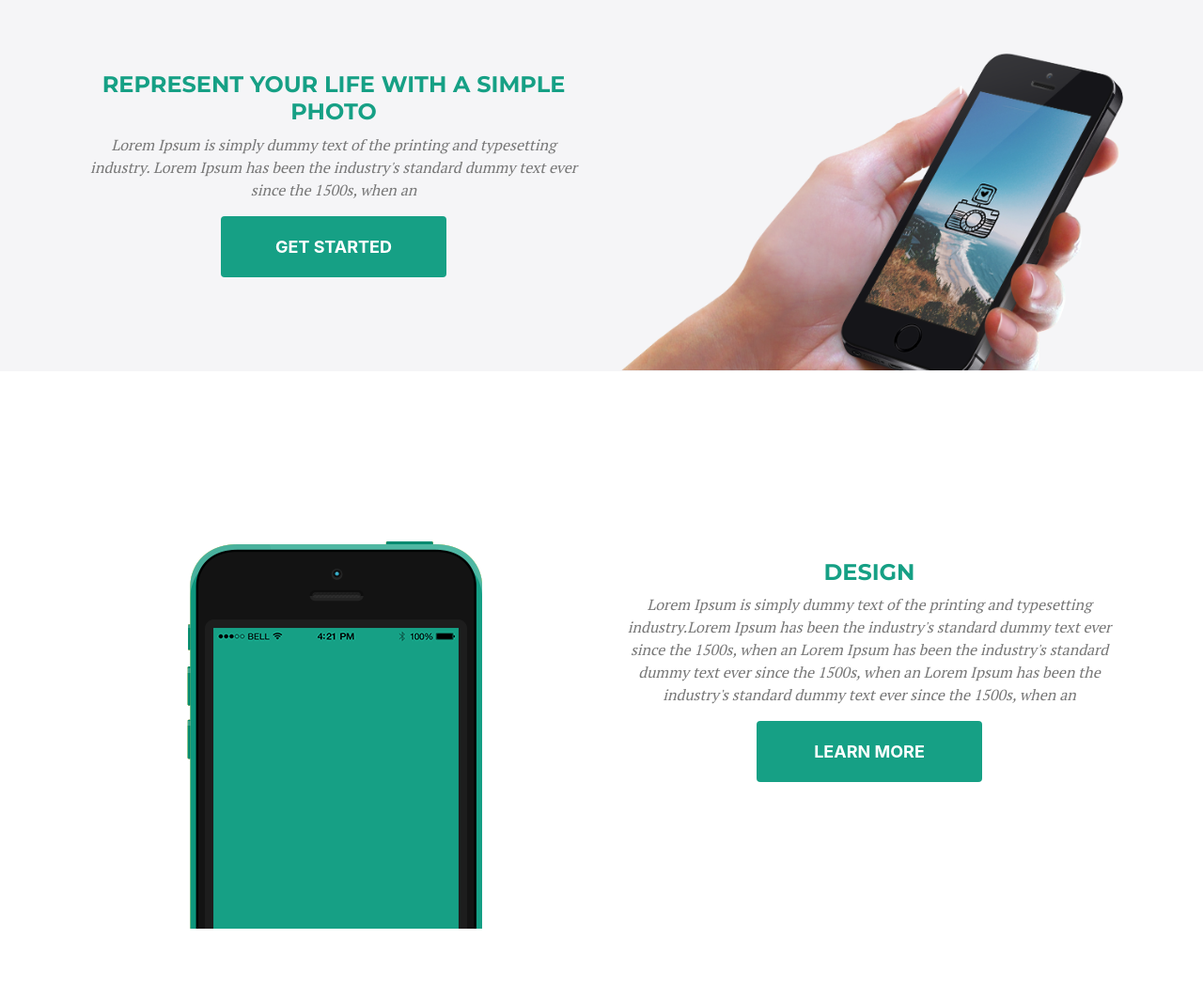
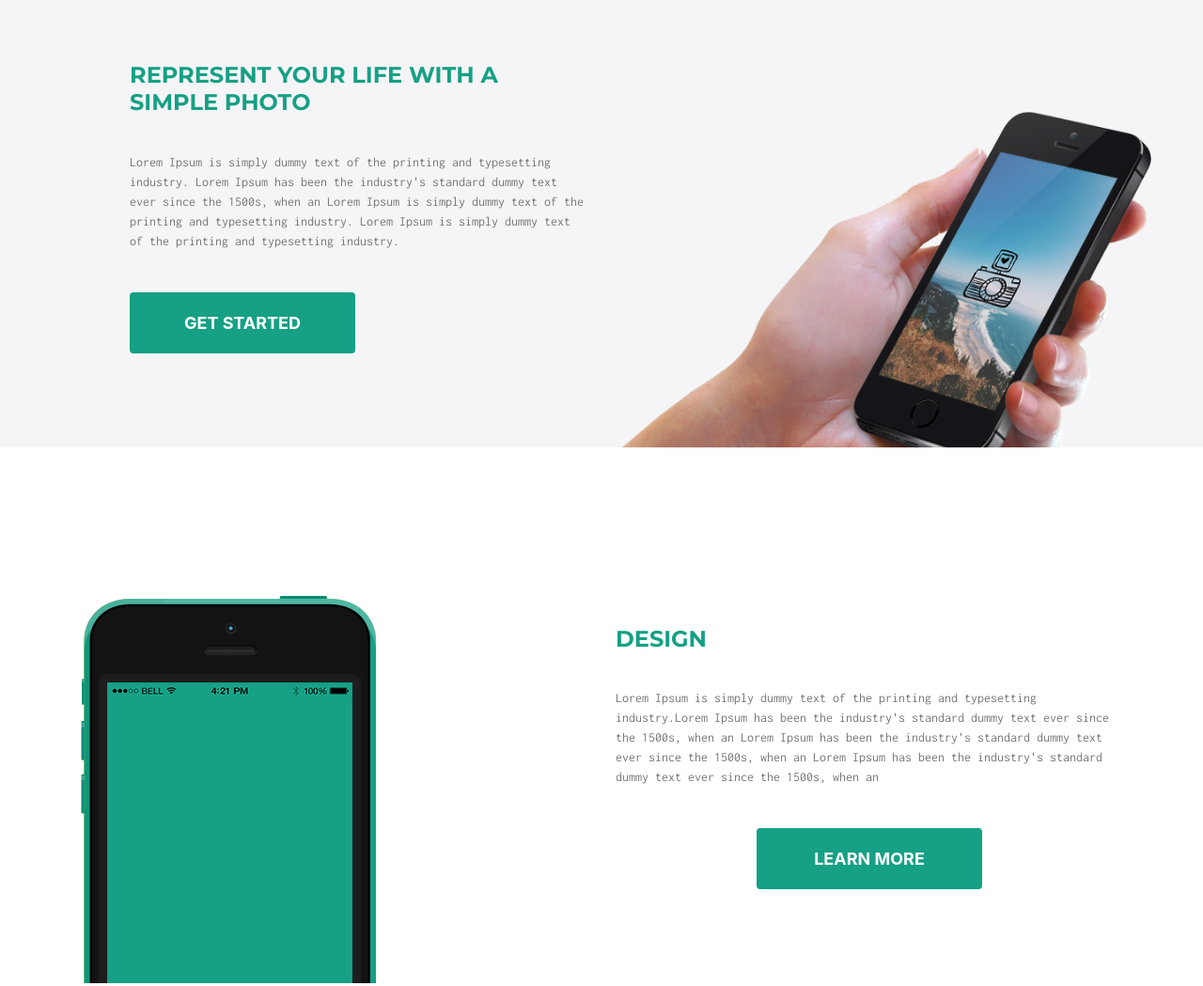
Before and after one commit to MichalAW/40.Your-life-site, a website built with Parcel: page src/index.html in a window 1280 px wide. Shown: the part 730-1779 px from the top of the page at 94% size. Built offline with nearby package versions, Linux system fonts and the light colour scheme.

Commit message:
new content

```diff
--- a/src/index.html
+++ b/src/index.html
@@ -8,7 +8,8 @@
        	integrity="sha384-  UHRtZLI+pbxtHCWp1t77Bi1L4ZtiqrqD80Kn4Z8NTSRyMA2Fd33n5dQ8lWUE00s/"
        	crossorigin="anonymous" />
        <link href="https://fonts.googleapis.com/css?family=Montserrat:400,700|Open+Sans:400,800|PT+Serif|Roboto+Slab"
-       	rel="stylesheet">
+		   rel="stylesheet">
+		<link href="https://fonts.googleapis.com/css?family=Inconsolata&display=swap" rel="stylesheet">
 	   <link rel="stylesheet" type="text/css" href="./css/style.css">
 	   <title>Your-life-site by Wanta Michał</title>
 	</head>
@@ -16,7 +17,6 @@
 		<include src="10_topbar.html"></include>
 
 		<include src="20_midbar.html"></include>
-		<main>
 			<include src="30_main.html"></include>
 
 			<include src="40_community.html"></include>
@@ -26,7 +26,6 @@
 			<include src="60_prefooter.html"></include>
 
 			<include src="70_footer.html"></include>
-		</main>
 		<div class="bg-alpha"></div>
 		<script src="https://cdnjs.cloudflare.com/ajax/libs/Chart.js/2.7.3/Chart.min.js"></script>
 		<script src="https://cdnjs.cloudflare.com/ajax/libs/jquery/2.1.3/jquery.min.js"></script>
--- a/src/partials/20_midbar.html
+++ b/src/partials/20_midbar.html
@@ -3,10 +3,13 @@
 		<div class="services">
 			<div class="services-header">
 				<div class="row">
-					<div class="col-md-6 col-sm-12 col-xs-12">
+					<div class="col-md-6 col-sm-12 col-xs-12 container-padding">
 						<h4>REPRESENT YOUR LIFE WITH A SIMPLE PHOTO</h4>
 						<p class="services-paragraph">Lorem Ipsum is simply dummy text of the printing and typesetting industry.
-						Lorem Ipsum has been the industry's standard dummy text ever since the 1500s, when an </p>
+						Lorem Ipsum has been the industry's standard dummy text ever since the 1500s, when an
+						Lorem Ipsum is simply dummy text of the printing and typesetting industry.
+						Lorem Ipsum is simply dummy text of the printing and typesetting industry.
+						</p>
 						<div class="button-welcome">
 							<button class="btn">GET STARTED</button>
 						</div>
--- a/src/partials/30_main.html
+++ b/src/partials/30_main.html
@@ -1,4 +1,4 @@
-<section class="about">
+<section class="about about-container">
 	<div class="container">
 		<div class="services">
 			<div class="services-header">
--- a/src/partials/50_contact.html
+++ b/src/partials/50_contact.html
@@ -10,19 +10,15 @@
 				<form>
 					<div class="input">
 						<div class="row">
-							<div class="col-sm-6 col-xs-12">
+							<div class="col-sm-12 col-xs-12">
 								<div class="email">
 									<label for="exampleInputEmail1"></label>
 									<input type="email" class="form-control" id="inputEmail" placeholder="YOUR E-MAIL*"
 										required="">
 								</div>
-							</div>
-							<div class="col-sm-6 col-xs-12">
 								<div class="input btn-background">
-									<div class="col-sm-12 col-xs-12">
-										<div class="form-group">
-											<input class="btn btn-send" type="submit" value="SEND MESSAGE">
-										</div>
+									<div class="form-group">
+										<input class="btn btn-send" type="submit" value="SEND MESSAGE">
 									</div>
 								</div>
 							</div>
--- a/src/sass/_normalize.scss
+++ b/src/sass/_normalize.scss
@@ -23,7 +23,6 @@ h2 {
     text-transform: uppercase;
     font-weight: 700;
 }
-
 
 //input and textarea for conctact sheet
 input[type=text], input[type=email] {
--- a/src/sass/_variables.scss
+++ b/src/sass/_variables.scss
@@ -25,3 +25,4 @@ $font-Open: "Open Sans", sans-serif;
 $font-montserrat: "Montserrat", sans-serif;
 $font-PT: "PT Serif", serif;
 $font-Roboto: "Roboto Slab", sans-serif;
+$font-Incosolata: 'Inconsolata', monospace;
--- a/src/sass/style.scss
+++ b/src/sass/style.scss
@@ -139,21 +139,62 @@
 
 .services-header {
 	margin-bottom: 84px;
+	.container-padding {
+		padding-left: 68px;
 
+		h4 {
+			padding: 10px 0 30px 0;
+			color: $green-color;
+			font-family: $font-montserrat;
+			text-transform: uppercase;
+			font-weight: 700;
+			text-align: left;
+		}
+
+		p {
+			font-size: 14px;
+			color: $grey-paragraph;
+			font-family: $font-Incosolata;
+			font-weight: 400;
+			text-align: left;
+		}
+
+		.button-welcome {
+			padding-top: 28px
+		}
+
+		.btn {
+			float: left;
+		}
+	}
+
+	img {
+		display: flex;
+		bottom: 0px;
+		position: absolute;
+	}
+}
+
+.about-container {
 	h4 {
-		padding: 20px 0 0;
+		padding: 10px 0 30px 0;
 		color: $green-color;
 		font-family: $font-montserrat;
 		text-transform: uppercase;
 		font-weight: 700;
+		text-align: left;
 	}
 
 	p {
-		font-size: 16px;
+		font-size: 14px;
 		color: $grey-paragraph;
-		font-family: $font-PT;
+		font-family: $font-Incosolata;
 		font-weight: 400;
-		font-style: italic;
+		text-align: left;
+	}
+
+	.button-welcome {
+		padding-top: 28px
 	}
 }
 
@@ -228,6 +269,10 @@
 	img {
 		width: 100%;
 	}
+}
+
+.contact-background {
+	padding: 290px 0 205px 0;
 }
 
 .portfolio-background {
```
Also changed, not shown: src/css/style.css.
